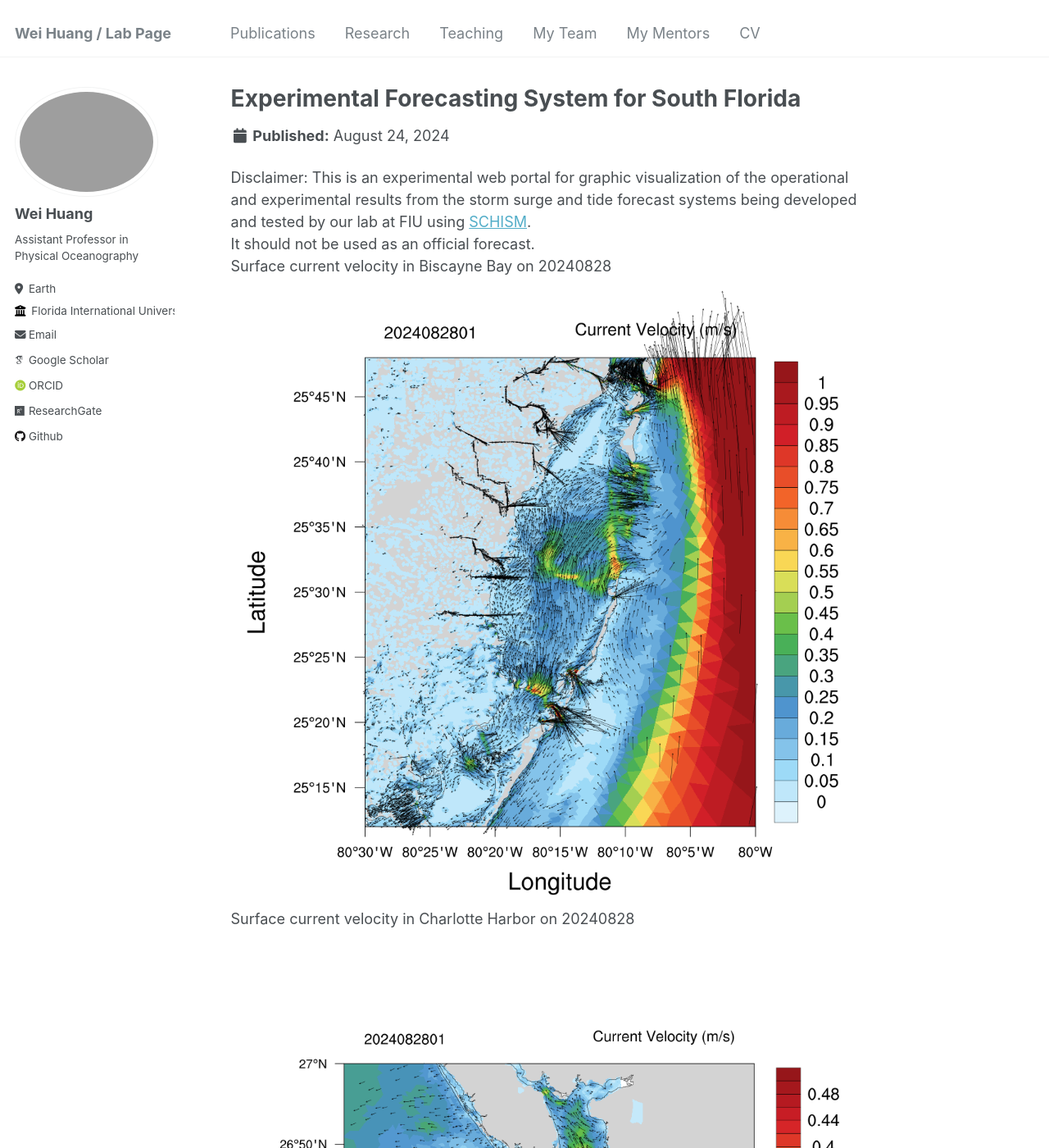
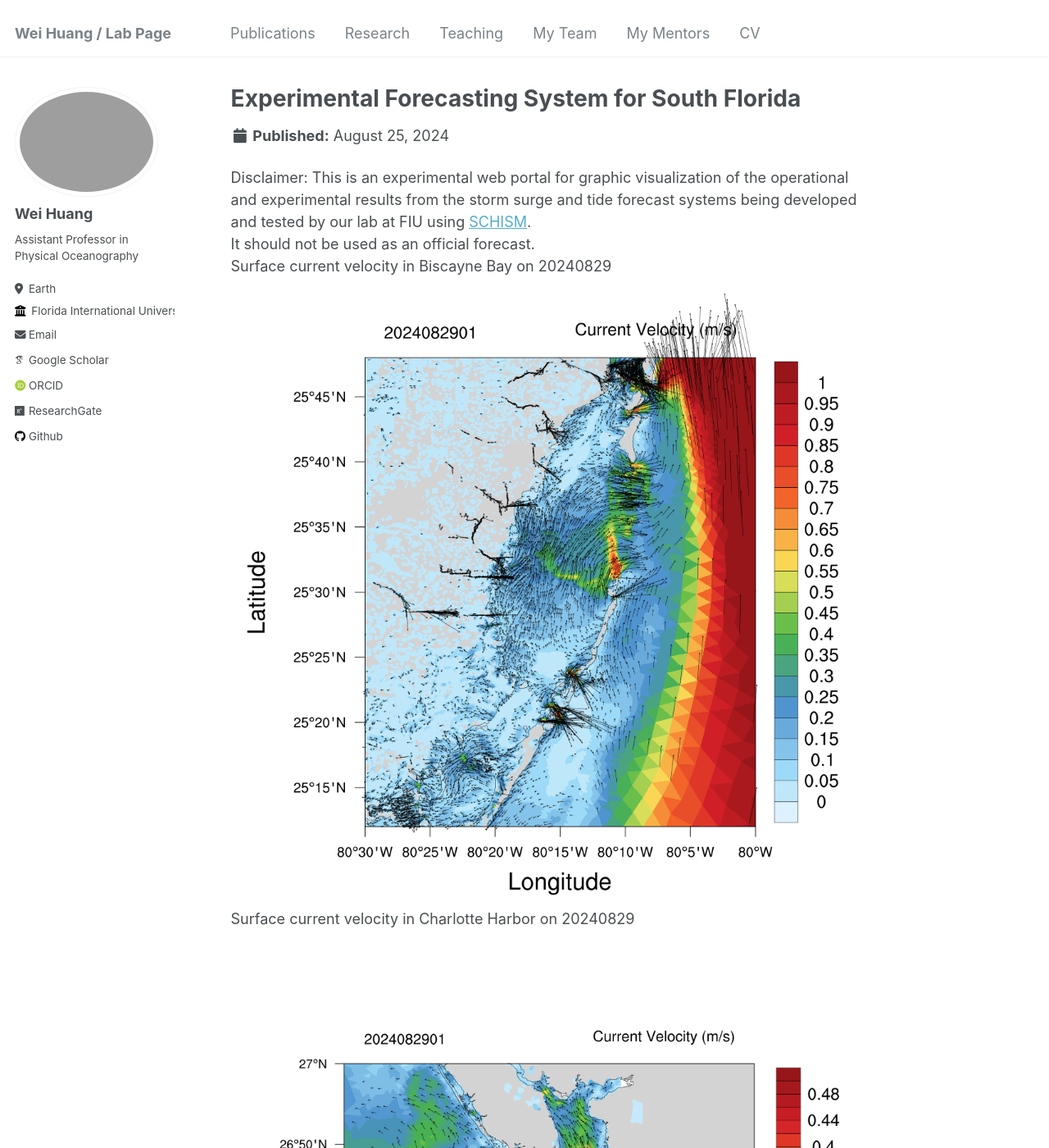
Before and after one commit to huang96169/huang96169.github.io, a Jekyll site: the page built from _research/research-1.md, in a window 1280 px wide and 1400 px high. Shown: the whole window at 82% size. Built offline with Jekyll 4.4.1, drawn with Linux system fonts in a browser that asks for light colours; some web fonts are replaced; some of the changed text lies outside the part shown.

Commit message:
replaced research_uv1.gif research_salt1.gif research_temp1.gif and replaced research_elev2.gif research_uv2.gif research_salt2.gif research_temp2.gif

```diff
--- a/_research/research-1.md
+++ b/_research/research-1.md
@@ -1,7 +1,7 @@
 ---
 title: "Experimental Forecasting System for South Florida"
-short: Surface current velocity of South Florida from 20240824 to 20240828
-date: 2024-08-24
+short: Surface current velocity of South Florida from 20240825 to 20240829
+date: 2024-08-25
 short1: "Disclaimer: This is an experimental web portal for graphic visualization of the operational and experimental results from the storm surge and tide forecast systems being developed and tested by our lab at FIU using [SCHISM](https://ccrm.vims.edu/schismweb/). It should not be used as an official forecast."
 excerpt: "<img src='/images/research_uv1.gif'>"
 collection: research
@@ -10,11 +10,11 @@ collection: research
 Disclaimer:
 This is an experimental web portal for graphic visualization of the operational and experimental results from the storm surge and tide forecast systems being developed and tested by our lab at FIU using [SCHISM](https://ccrm.vims.edu/schismweb/).<br/>
 It should not be used as an official forecast.<br/>
-Surface current velocity in Biscayne Bay on 20240828<br/>
+Surface current velocity in Biscayne Bay on 20240829<br/>
 <img src='/images/research_Bbay.png'>
-Surface current velocity in Charlotte Harbor on 20240828<br/>
+Surface current velocity in Charlotte Harbor on 20240829<br/>
 <img src='/images/research_Cbay.png'>
-Surface current velocity in Tampa Bay on 20240828<br/>
+Surface current velocity in Tampa Bay on 20240829<br/>
 <img src='/images/research_Tbay.png'>
 The map below showns observational stations used for validating the model's results, as well as the horizontal grid. <br/>
 The horizontal grid for SCHISM in simulating Biscayne Bay in South Florida, using flexible resolution resolving levees and canals (1-2 m), watershed rural and urban areas (30m-50m) and coastal ocean (500m-5km).<br/>
```
Also changed, not shown: _research/research-2.md (+6 -6 lines), images/research_Bbay.png, images/research_Cbay.png, images/research_Tbay.png, images/research_maxelev2.gif.
